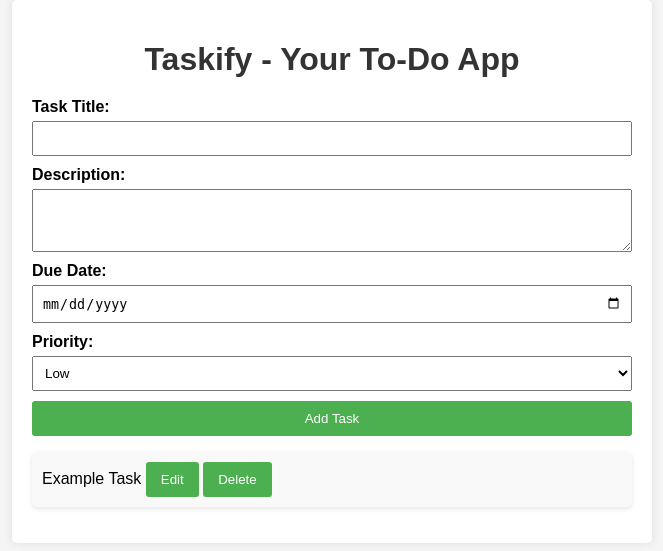
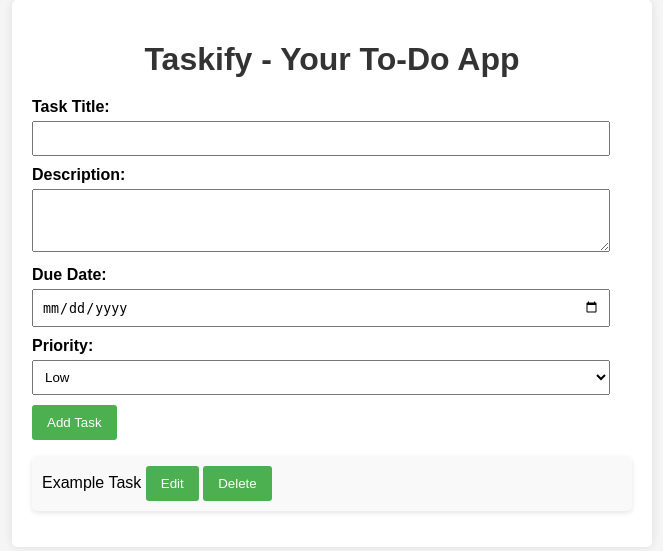
Before and after one commit to DemisoDaba/basic-todo-app, a Flask app: page / in a window 1280 px wide. Shown: the top 551 px of the page, without its empty margins (308-971 px from the left). Run offline with Flask 2, Linux system fonts and the light colour scheme.

Commit message:
Update style.css

```diff
--- a/static/css/style.css
+++ b/static/css/style.css
@@ -22,22 +22,17 @@ h1 {
     margin-bottom: 20px;
 }
 
-form {
-    display: flex;
-    flex-direction: column;
-}
-
-label {
+form label {
     display: block;
     margin-bottom: 5px;
     font-weight: bold;
 }
 
-input[type="text"],
-textarea,
-input[type="date"],
-select {
-    width: 100%;
+form input[type="text"],
+form textarea,
+form input[type="date"],
+form select {
+    width: calc(100% - 22px); /* Adjusted width considering the padding */
     padding: 8px;
     margin-bottom: 10px;
     box-sizing: border-box;
```
